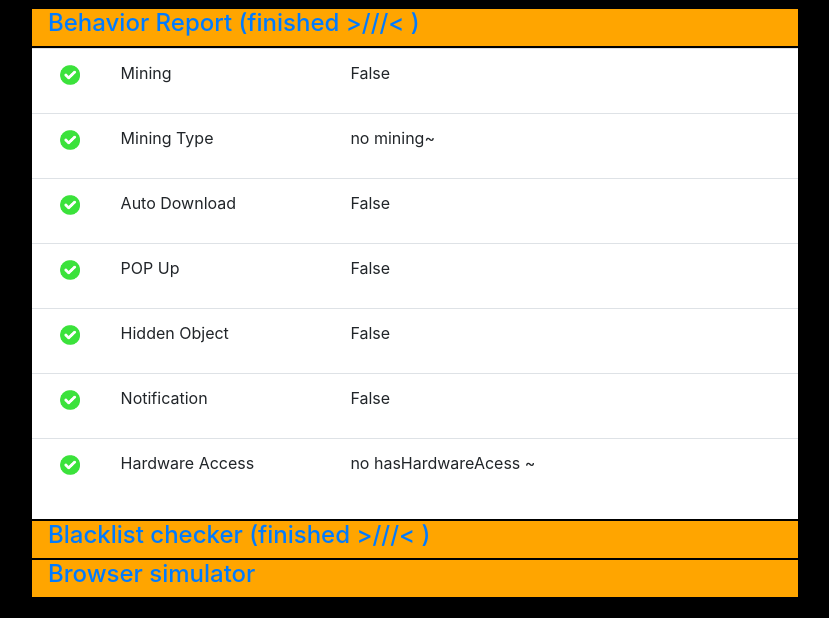
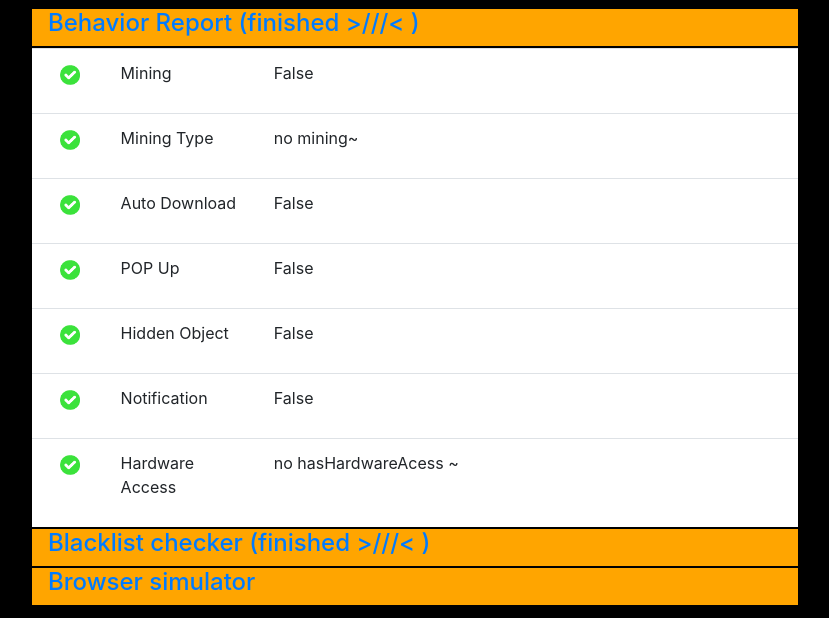
Before and after one commit to weic-huang/web-security-checker, a Django app: template src/WebApplication/templates/resultpage.html in a window 1280 px wide, after a click that opens the changed part. Shown: the part 182-800 px from the top of the page, without its empty margins (225-1054 px from the left). Run offline with Django 3.2, Linux system fonts and the light colour scheme; the template is opened without the code that fills it, so the values that code supplies are empty; data comes from the database, SQL or seed files in the repository; some libraries are stand-ins or nearby versions.

Commit message:
fixed img display

```diff
--- a/src/WebApplication/WebApp/static/css/resultpage.css
+++ b/src/WebApplication/WebApp/static/css/resultpage.css
@@ -42,13 +42,12 @@ color: black;
 	text-align: center;
 }
 .tdtitle{
-	width:30%;
+	width:20%;
 	text-align: left;
 }
 .tdcontent{
-	width:60%;
+	width:70%;
 	text-align: left;
-	padding-left:1rem;
 }
 .report-title{
 	position:absolute;
--- a/src/WebApplication/WebApp/static/js/ajax.js
+++ b/src/WebApplication/WebApp/static/js/ajax.js
@@ -29,9 +29,10 @@ var x_icon= "<img src=\"/static/img/x.png\" alt=\"safe\" width=\"20px\" height=\
                     }
                   }
                   else if (i=="hasHardwareAccess"){
-                    console.log("hasHardwareAccess")
+
                     var empty=true;
                     for (var j in data[i]){
+                      console.log("hasHardwareAccess")
                         empty=false;
                         $('#SC_hasHardwareAccess').append("<br>" + j + " : " + data[i][j] );
                     }
@@ -73,7 +74,7 @@ var x_icon= "<img src=\"/static/img/x.png\" alt=\"safe\" width=\"20px\" height=\
               for (var i in data) {
                 if (i=="viewfilename"){
                   document.getElementById("BS_"+i+"_icon").innerHTML = safe_icon;
-                  var IMG = "<img src=\"/static/img/screenshoot/"+data[i]+"\" alt=\""+data[i]+"\" width=\"20px\" height=\"20px\" >";
+                  var IMG = "<img src=\"/static/img/screenshot/"+data[i]+"\" alt=\""+data[i]+"\" width=\"500px\" height=\"300px\" >";
                   console.log(IMG);
                   console.log(safe_icon);
 
```
Also changed, not shown: 1 other file.
